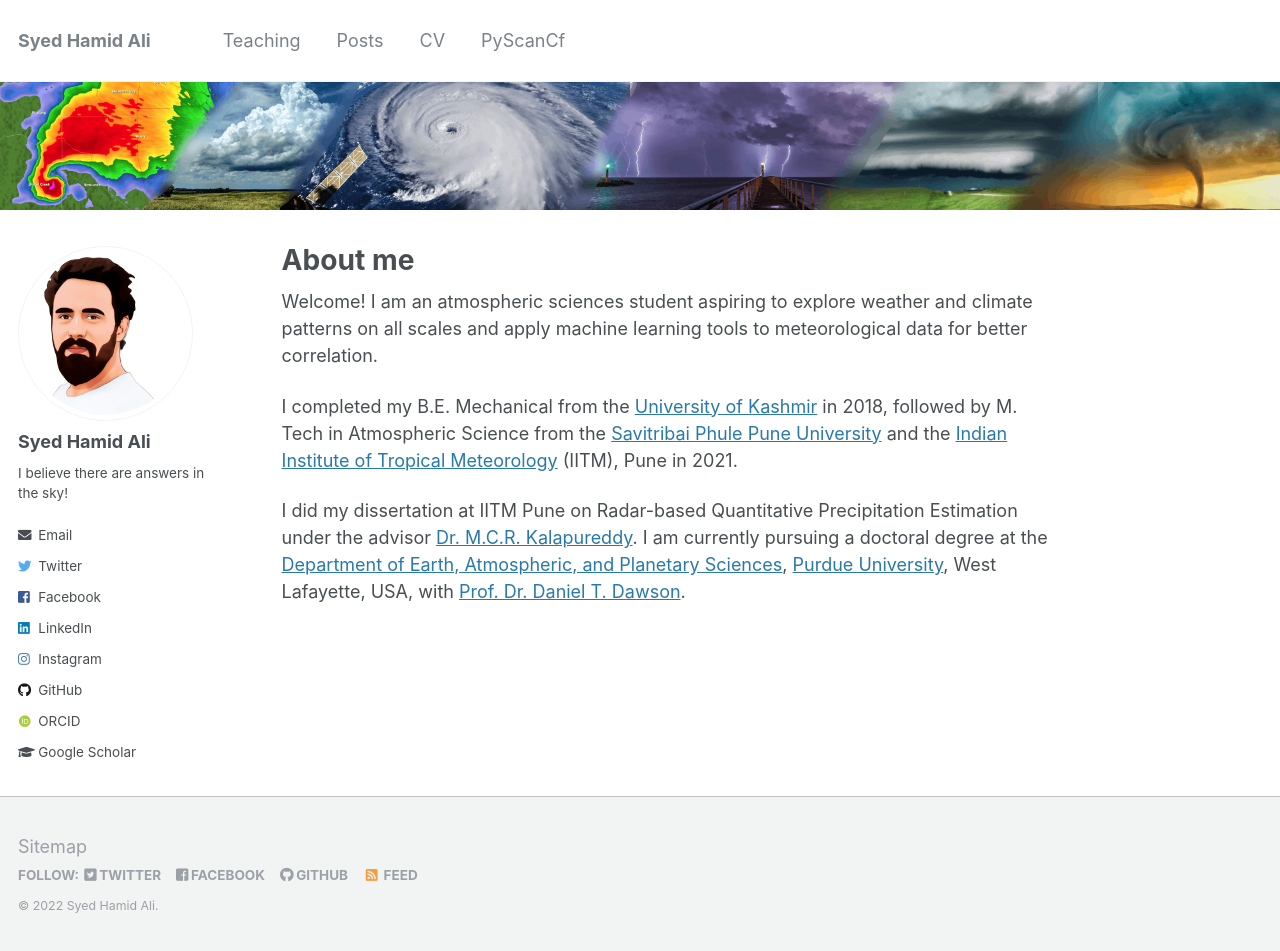
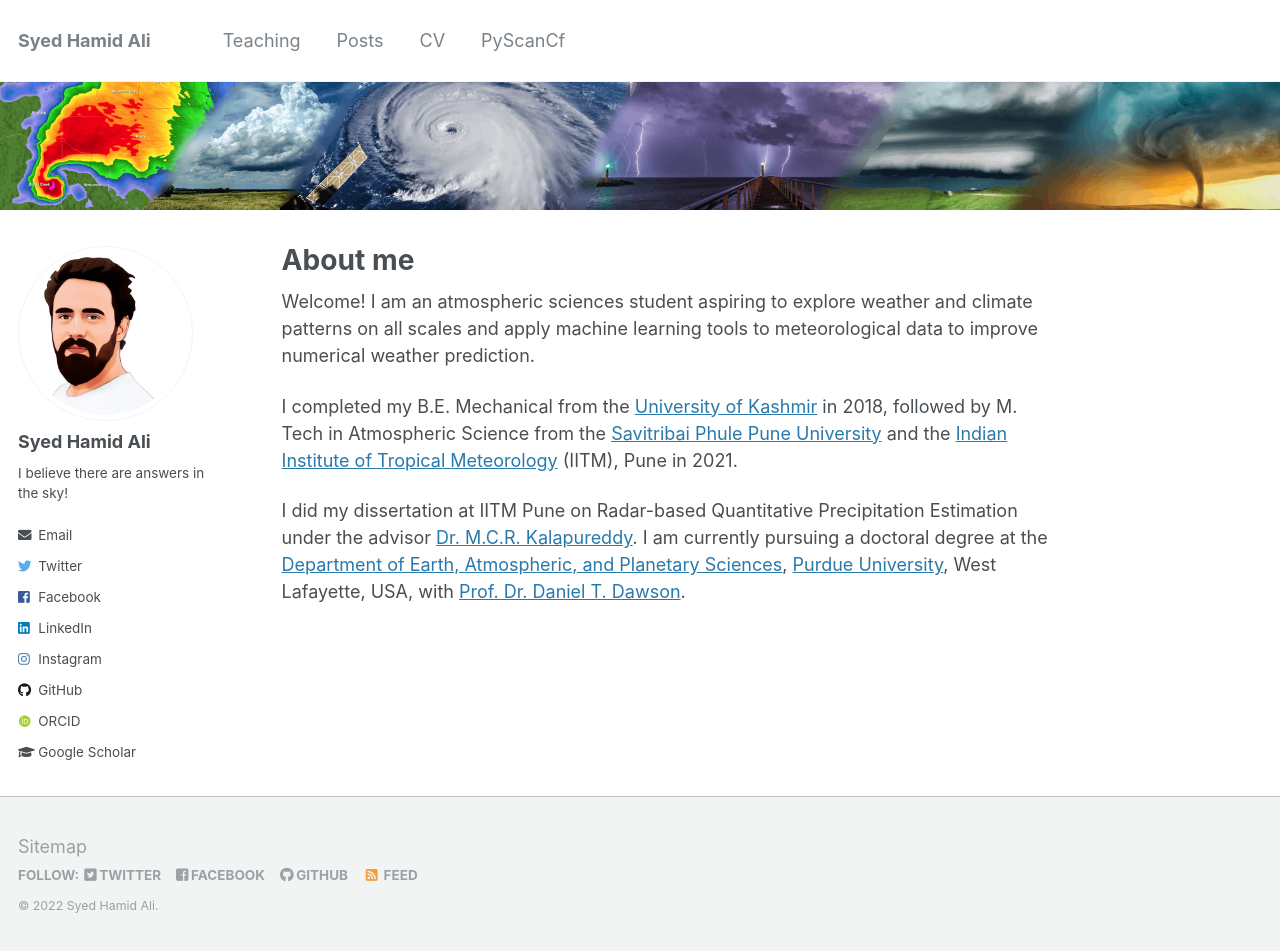
Before and after one commit to syedhamidali/syedhamidali.github.io, a Jekyll site: the page built from _pages/about.md, in a window 1280 px wide and 951 px high. Built offline with Jekyll 4.4.1, drawn with Linux system fonts in a browser that asks for light colours; some web fonts are replaced.

Commit message:
update about

```diff
--- a/_pages/about.md
+++ b/_pages/about.md
@@ -10,7 +10,7 @@ redirect_from:
   - /about.html
 ---
 
-Welcome! I am an atmospheric sciences student aspiring to explore weather and climate patterns on all scales and apply machine learning tools to meteorological data for better correlation.
+Welcome! I am an atmospheric sciences student aspiring to explore weather and climate patterns on all scales and apply machine learning tools to meteorological data to improve numerical weather prediction.
 
 I completed my B.E. Mechanical from the [University of Kashmir](https://www.kashmiruniversity.net/) in 2018, followed by M. Tech in Atmospheric Science from the [Savitribai Phule Pune University](https://www.unipune.ac.in) and the [Indian Institute of Tropical Meteorology](https://tropmet.res.in) (IITM), Pune in 2021.
 
```
